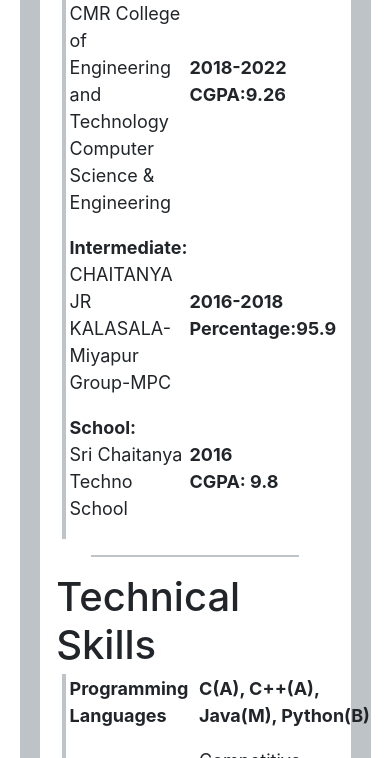
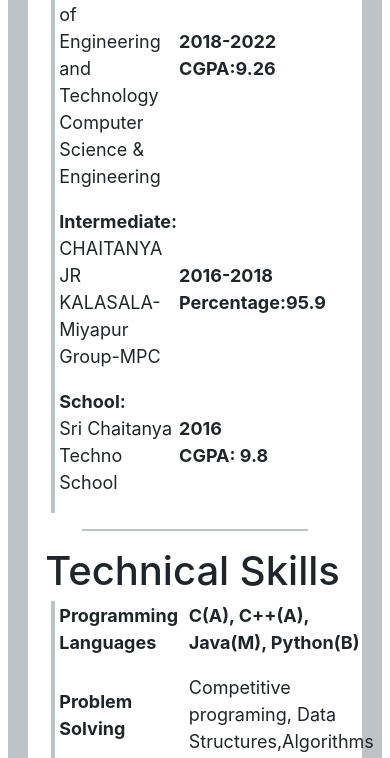
Before and after one commit to andedheerajreddy/webdev, a website: page frontend/html/index.html in a window 390 px wide. Shown: the part 667-1425 px from the top of the page. Drawn offline with nearby package versions, Linux system fonts and the light colour scheme; files that its build step writes are made by us from their sources.

Commit message:
added media query

```diff
--- a/frontend/css/index.css
+++ b/frontend/css/index.css
@@ -23,7 +23,7 @@
   }
   @media screen and (max-width: 1140px) {
     body {
-     margin: 2% 5%;
+     margin: 2%   ;
     }
   }
     .top{
```
